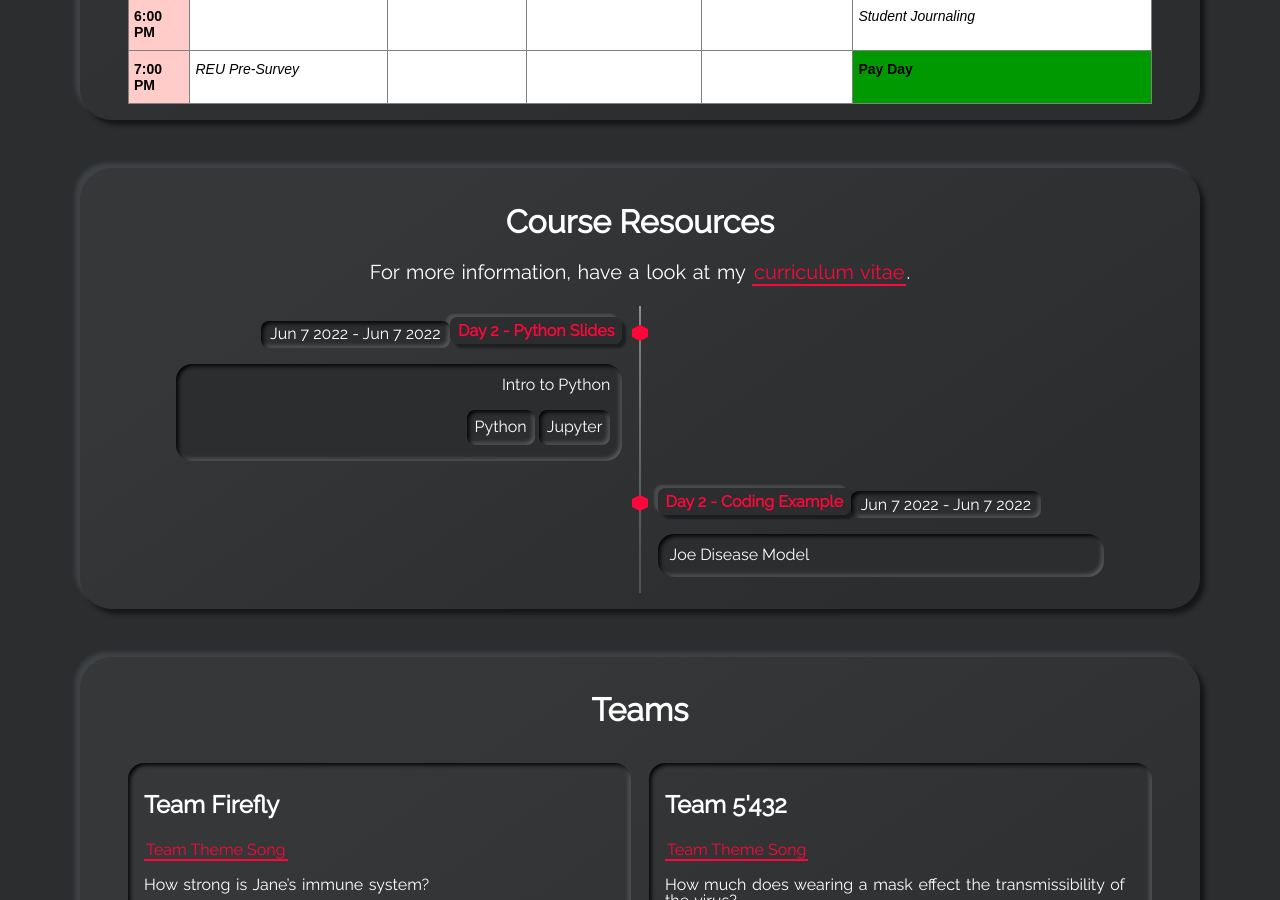
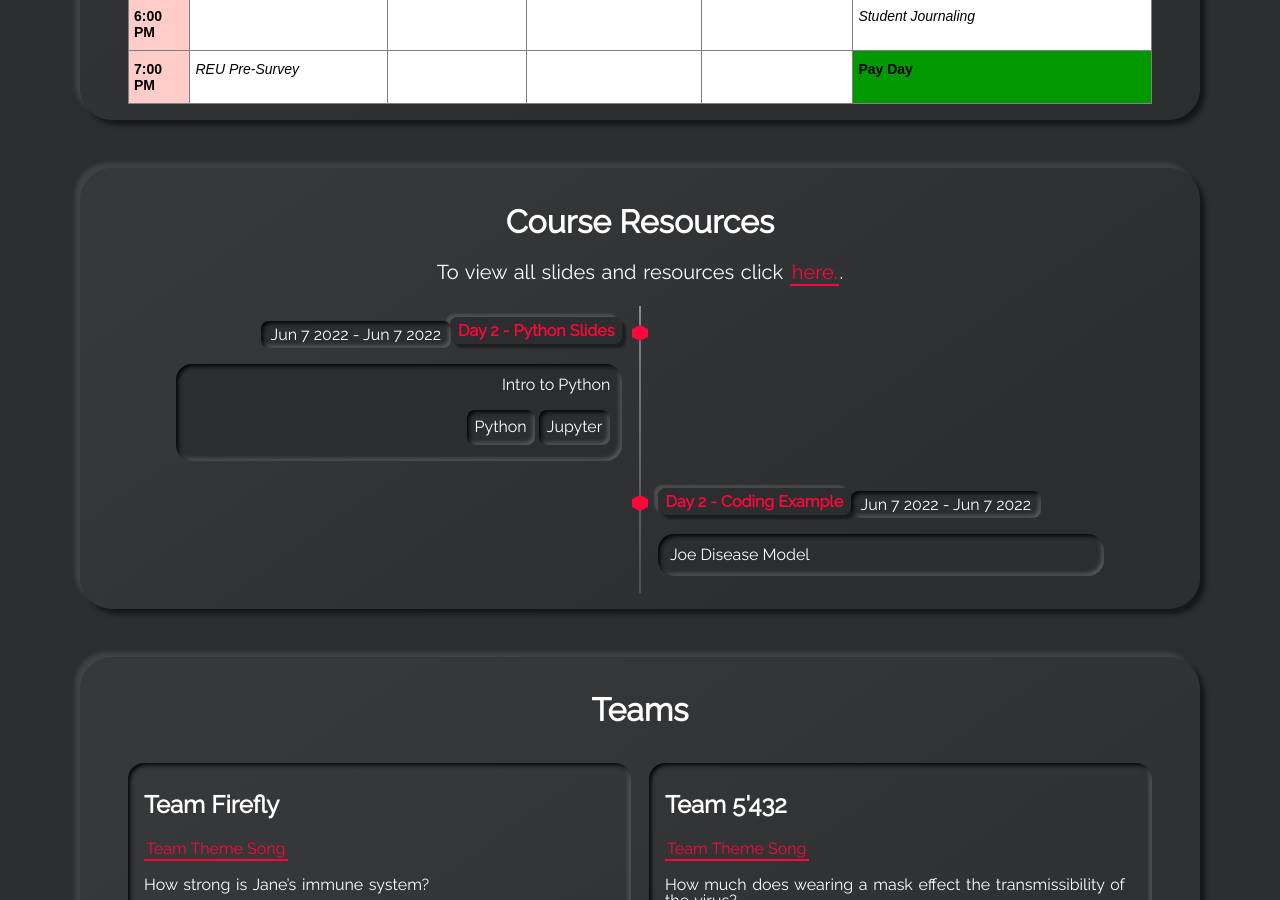
Before and after one commit to HackHPC/BigDataHack-2022, a Jekyll site: the page built from index.md, in a window 1280 px wide and 900 px high, scrolled down 2256 px. Built offline with Jekyll 4.4.1, drawn with Linux system fonts in a browser that asks for light colours; our own code applies the rules of GitHub Pages for plain Markdown files.

Commit message:
changed text

```diff
--- a/_includes/section-timeline.html
+++ b/_includes/section-timeline.html
@@ -1,8 +1,8 @@
 <h1 class="title">{{site.timeline_title}}</h1>
 <p class="subtitle">
-  For more information, have a look at my
+  To view all slides and resources click
   <a class="highlight-link" href="{{site.cv_download_link}}" target="_blank" rel="noreferrer">
-    curriculum vitae
+    here.
   </a>.
 </p>
 
```
